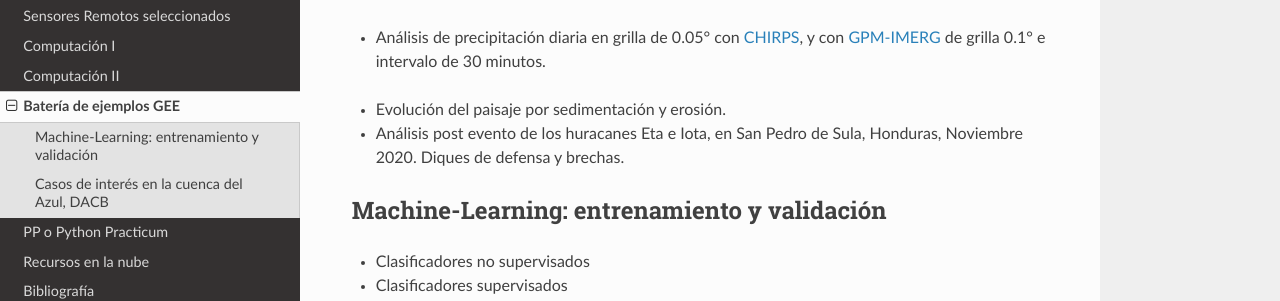
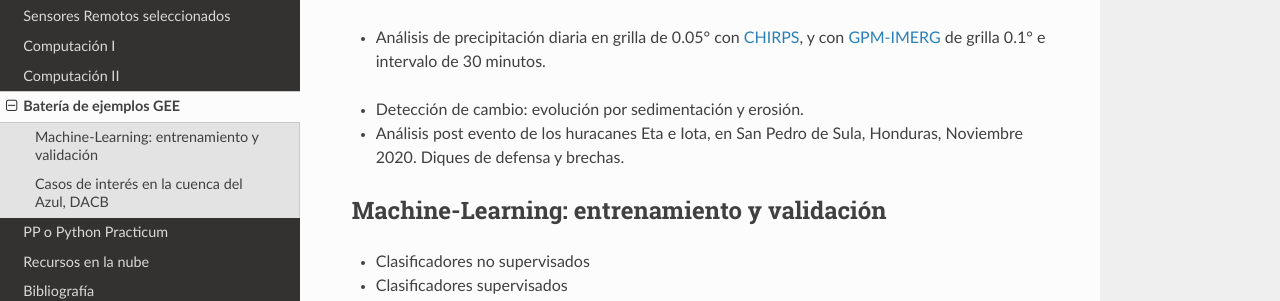
Before and after one commit to ivillamadrid/HidrologiaXXI, a Sphinx documentation site: the page built from docs/source/bateria_GEE.rst, in a window 1280 px wide. Shown: the part 206-507 px from the top of the page. Built offline with Sphinx 7.4.7 and the Read the Docs theme 2.0.0, drawn with Linux system fonts in a browser that asks for light colours.

Commit message:
Update bateria_GEE.rst

```diff
--- a/docs/source/bateria_GEE.rst
+++ b/docs/source/bateria_GEE.rst
@@ -13,7 +13,7 @@ Batería de ejemplos GEE
 
 .. _GPM-IMERG: https://developers.google.com/earth-engine/datasets/catalog/NASA_GPM_L3_IMERG_V06
 
-* Evolución del paisaje por sedimentación y erosión.
+* Detección de cambio: evolución por sedimentación y erosión.
 
 * Análisis post evento de los huracanes Eta e Iota, en San Pedro de Sula, Honduras, Noviembre 2020. Diques de defensa y brechas.
 
```
